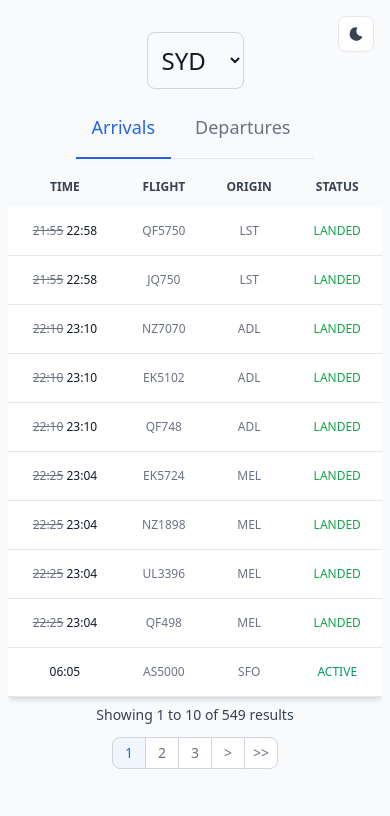
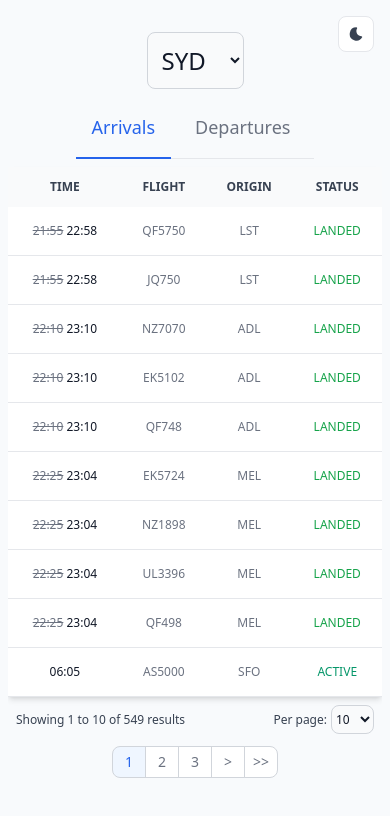
Before and after one commit to Foyoman/air-fids, a Nuxt app: page / in a window 390 px wide. Shown: the top 816 px of the page. Built offline with nearby package versions, Linux system fonts and the light colour scheme.

Commit message:
flights per page

```diff
--- a/app.vue
+++ b/app.vue
@@ -29,6 +29,7 @@
         :loading="direction === 'arr' ? arrivalsLoading : departuresLoading"
         :openModal="toggleModal"
         :formatDate="formatDate"
+        v-model:flightsPerPage="flightsPerPage"
       />
 
       <FlightsDisplay
@@ -38,6 +39,8 @@
         :loading="arrivalsLoading"
         :openModal="toggleModal"
         :formatDate="formatDate"
+        v-model:flightsPerPage="flightsPerPage"
+
       />
       <FlightsDisplay
         class="hidden lg:flex lg:pr-0 lg:pl-4"
@@ -46,6 +49,8 @@
         :loading="departuresLoading"
         :openModal="toggleModal"
         :formatDate="formatDate"
+        v-model:flightsPerPage="flightsPerPage"
+
       />
     </div>
   </div>
@@ -67,6 +72,8 @@ const airportCodes = ["SYD", "MEL", "BNE", "ADL", "PER", "HBA", "DRW", "CBR"];
 // modal, selected flight info
 const showModal = ref(false);
 const selectedFlight = ref<Flight | null>(null);
+
+const flightsPerPage = ref(10);
 
 // for sort
 const direction = ref<"arr" | "dep">("arr");
--- a/components/FlightsDisplay.vue
+++ b/components/FlightsDisplay.vue
@@ -145,8 +145,8 @@
         </table>
       </div>
       <div id="pagination" class="flex flex-col items-center w-full">
-        <div class="mt-2 mb-2">
-          <p class="text-sm text-gray-700 dark:text-gray-400">
+        <div class="mt-2 mb-2 flex items-center justify-between w-full px-2">
+          <p class="text-xs sm:text-sm text-gray-700 dark:text-gray-400">
             Showing
             <span class="font-medium">{{ indexOfFirstFlight + 1 }}</span>
             to
@@ -159,6 +159,26 @@
             <span class="font-medium">{{ flights.length }}</span>
             results
           </p>
+
+          <div class="flex items-center gap-1">
+            <label for="per-page" class="text-xs sm:text-sm text-gray-700 dark:text-gray-400">
+              Per page:
+            </label>
+            <select
+              id="per-page"
+              :value="flightsPerPage"
+              @input="(e) => updateFlightsPerPage(e as InputEvent)"
+              class="bg-gray-50 border border-gray-300 text-gray-900 text-xs rounded-lg focus:ring-blue-500 focus:border-blue-500 block px-0 py-1 lg:px-1 dark:bg-gray-700 dark:border-gray-600 dark:placeholder-gray-400 dark:text-white dark:focus:ring-blue-500 dark:focus:border-blue-500"
+            >
+              <option
+                v-for="option in [5, 10, 25, 50, 100]"
+                :value="option"
+                :key="option"
+              >
+                {{ option }}
+              </option>
+            </select>
+          </div>
         </div>
         <nav class="mt-1">
           <ul class="inline-flex -space-x-px text-sm">
@@ -261,19 +281,30 @@ const props = defineProps({
     type: Function as PropType<(date: string, key: "date" | "time") => string>,
     required: true,
   },
+  flightsPerPage: {
+    type: Number,
+    required: false,
+    default: 10,
+  }
 });
 
+const emit = defineEmits();
+const updateFlightsPerPage = (e: InputEvent) => {
+  const selectElement = e.target as HTMLSelectElement;
+  emit('update:flightsPerPage', selectElement.value);
+}
+
 const currentPage = ref(1);
-const flightsPerPage = ref(10);
-const indexOfLastFlight = ref(currentPage.value * flightsPerPage.value);
-const indexOfFirstFlight = ref(indexOfLastFlight.value - flightsPerPage.value);
-const lastPage = ref(Math.ceil(props.flights.length / flightsPerPage.value));
+// const flightsPerPage = ref(10);
+const indexOfLastFlight = ref(currentPage.value * props.flightsPerPage);
+const indexOfFirstFlight = ref(indexOfLastFlight.value - props.flightsPerPage);
+const lastPage = ref(Math.ceil(props.flights.length / props.flightsPerPage));
 
 watch([() => props.flights, () => props.direction], () => {
   currentPage.value = 1;
-  indexOfLastFlight.value = currentPage.value * flightsPerPage.value;
-  indexOfFirstFlight.value = indexOfLastFlight.value - flightsPerPage.value;
-  lastPage.value = Math.ceil(props.flights.length / flightsPerPage.value);
+  indexOfLastFlight.value = currentPage.value * props.flightsPerPage;
+  indexOfFirstFlight.value = indexOfLastFlight.value - props.flightsPerPage;
+  lastPage.value = Math.ceil(props.flights.length / props.flightsPerPage);
 });
 
 const decrementPage = () => {
@@ -298,8 +329,9 @@ const goToPage = (page: number) => {
   }
 };
 
-watch([currentPage, flightsPerPage], () => {
-  indexOfLastFlight.value = currentPage.value * flightsPerPage.value;
-  indexOfFirstFlight.value = indexOfLastFlight.value - flightsPerPage.value;
+watch([currentPage, () => props.flightsPerPage], () => {
+  console.log('page change')
+  indexOfLastFlight.value = currentPage.value * props.flightsPerPage;
+  indexOfFirstFlight.value = indexOfLastFlight.value - props.flightsPerPage;
 });
 </script>
```
